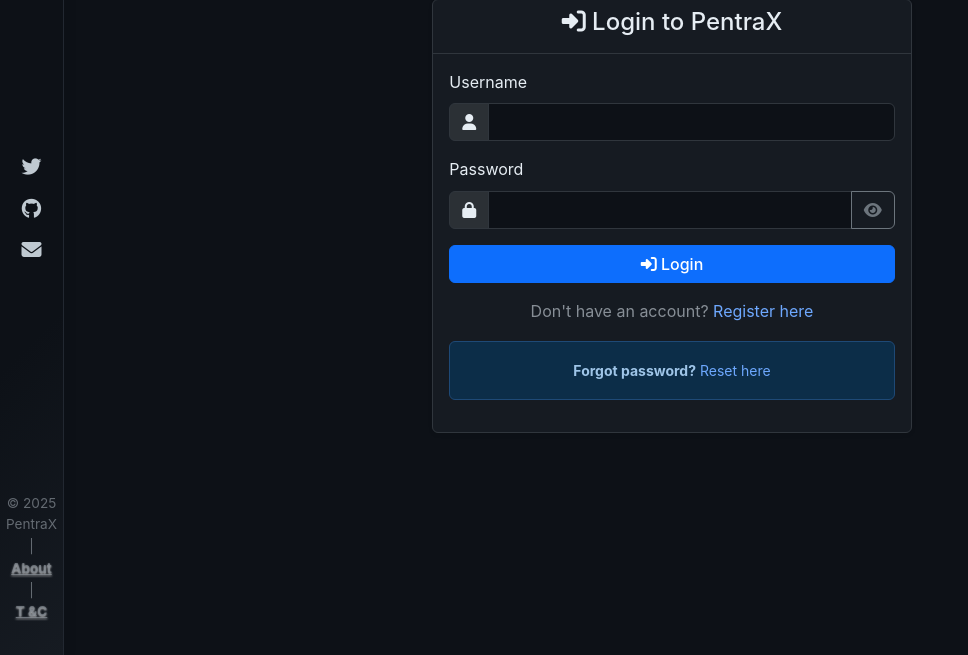
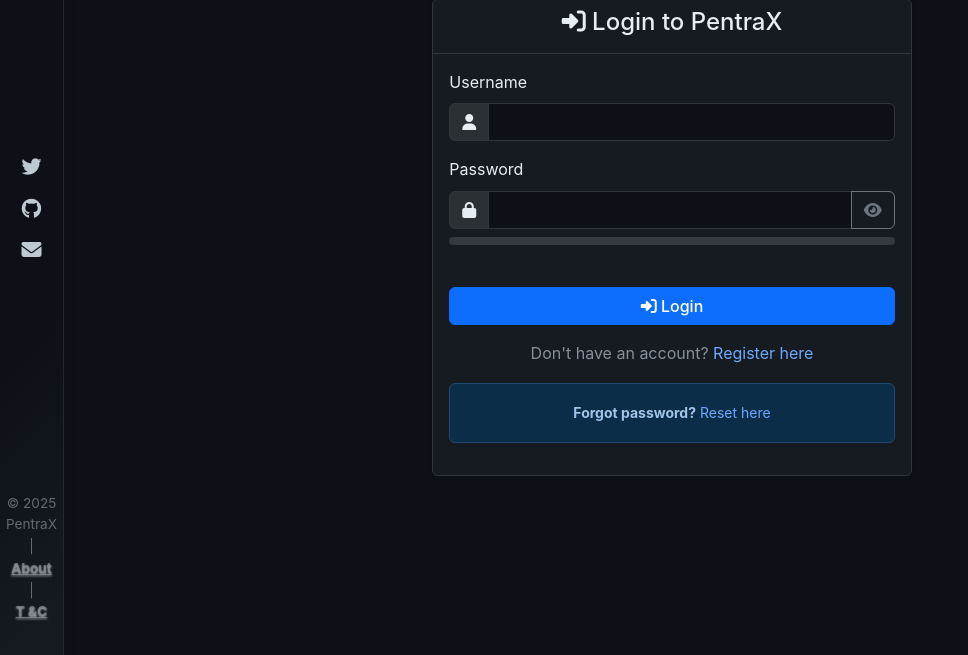
Before and after one commit to 0xP4X/pentrax, a Flask app: page /login in a window 1280 px wide. Shown: the part 145-800 px from the top of the page, without its empty margins (0-968 px from the left). Run offline with Flask 3, Linux system fonts and the light colour scheme; some libraries are stand-ins or nearby versions.

Commit message:
Update login

```diff
--- a/templates/login.html
+++ b/templates/login.html
@@ -27,6 +27,12 @@
                             <button class="btn btn-outline-secondary" type="button" id="togglePassword">
                                 <i class="fas fa-eye" id="toggleIcon"></i>
                             </button>
+                        </div>
+                        <div class="mt-2">
+                            <div class="progress" style="height: 8px;">
+                                <div id="passwordStrengthBar" class="progress-bar bg-danger" role="progressbar" style="width: 0%; transition: width 0.4s;"></div>
+                            </div>
+                            <div id="passwordStrengthText" class="small mt-1 text-muted">&nbsp;</div>
                         </div>
                     </div>
 
@@ -60,12 +66,13 @@ document.addEventListener('DOMContentLoaded', function() {
     const togglePassword = document.getElementById('togglePassword');
     const password = document.getElementById('password');
     const toggleIcon = document.getElementById('toggleIcon');
+    const strengthBar = document.getElementById('passwordStrengthBar');
+    const strengthText = document.getElementById('passwordStrengthText');
 
     togglePassword.addEventListener('click', function() {
         // Toggle the type attribute
         const type = password.getAttribute('type') === 'password' ? 'text' : 'password';
         password.setAttribute('type', type);
-
         // Toggle the icon
         if (type === 'text') {
             toggleIcon.classList.remove('fa-eye');
@@ -75,6 +82,31 @@ document.addEventListener('DOMContentLoaded', function() {
             toggleIcon.classList.add('fa-eye');
         }
     });
+
+    password.addEventListener('input', function() {
+        const val = password.value;
+        let score = 0;
+        if (val.length >= 8) score++;
+        if (/[A-Z]/.test(val)) score++;
+        if (/[0-9]/.test(val)) score++;
+        if (/[^A-Za-z0-9]/.test(val)) score++;
+        // Animate bar and text
+        let width = 0, color = 'bg-danger', label = 'Weak';
+        if (score === 0) {
+            width = 0; color = 'bg-danger'; label = '';
+        } else if (score === 1) {
+            width = 33; color = 'bg-danger'; label = 'Weak';
+        } else if (score === 2) {
+            width = 66; color = 'bg-warning'; label = 'Medium';
+        } else if (score === 3) {
+            width = 90; color = 'bg-info'; label = 'Strong';
+        } else if (score === 4) {
+            width = 100; color = 'bg-success'; label = 'Very Strong';
+        }
+        strengthBar.style.width = width + '%';
+        strengthBar.className = 'progress-bar ' + color;
+        strengthText.textContent = label;
+    });
 });
 </script>
 {% endblock %}
```
